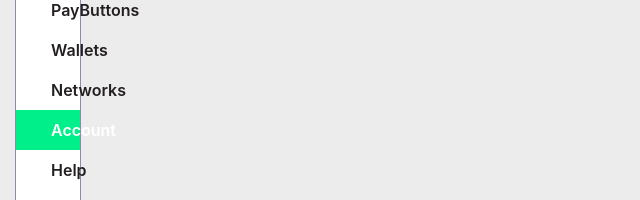
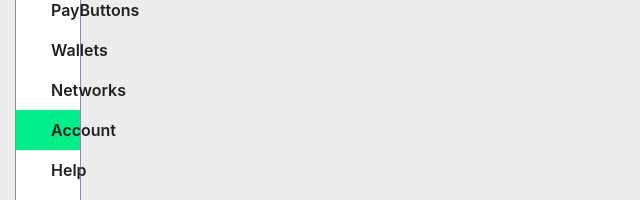
Before and after one commit to PayButton/paybutton-server, a Next.js app: page /account in a window 1280 px wide. Shown: the part 269-469 px from the top of the page, without its empty margins (0-640 px from the left). Built offline with nearby package versions, Linux system fonts and the light colour scheme; what supertokens-auth-react would draw is missing.

Commit message:
fix contrast issue

```diff
--- a/components/MenuItem/menuitem.module.css
+++ b/components/MenuItem/menuitem.module.css
@@ -1,11 +1,10 @@
 .li {
   display: block;
-  padding: 8px 25px;
 }
 
 .active {
   background: var(--green) !important;
-  color: #fff;
+  color: var(--primary-text-color) !important;
 }
 
 .link {
@@ -13,6 +12,7 @@
   align-items: center;
   cursor: pointer;
   font-weight: 600;
+  padding: 8px 25px;
 }
 
 .imagectn {
@@ -22,7 +22,7 @@
 }
 
 .active .imagectn img {
-  filter: brightness(0) invert(1);
+  filter: none !important;
 }
 
 .li:hover {
```
